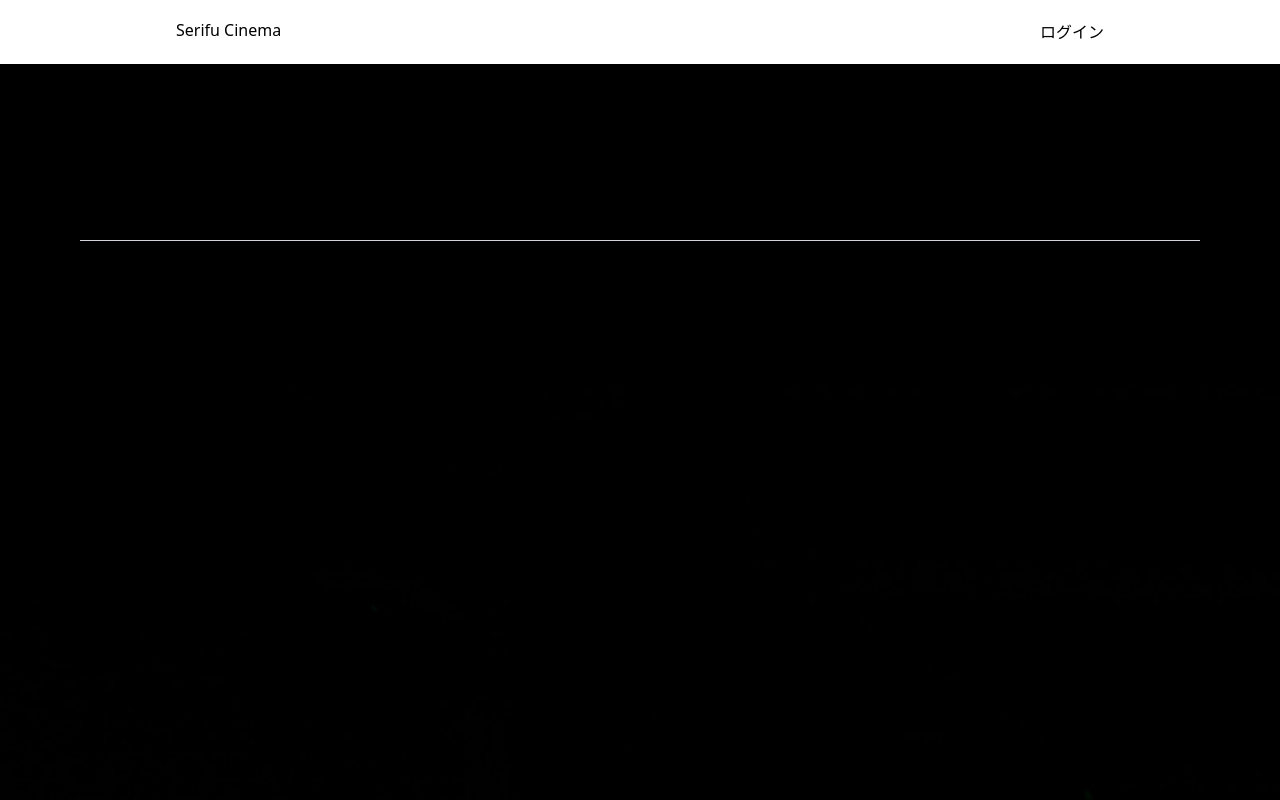
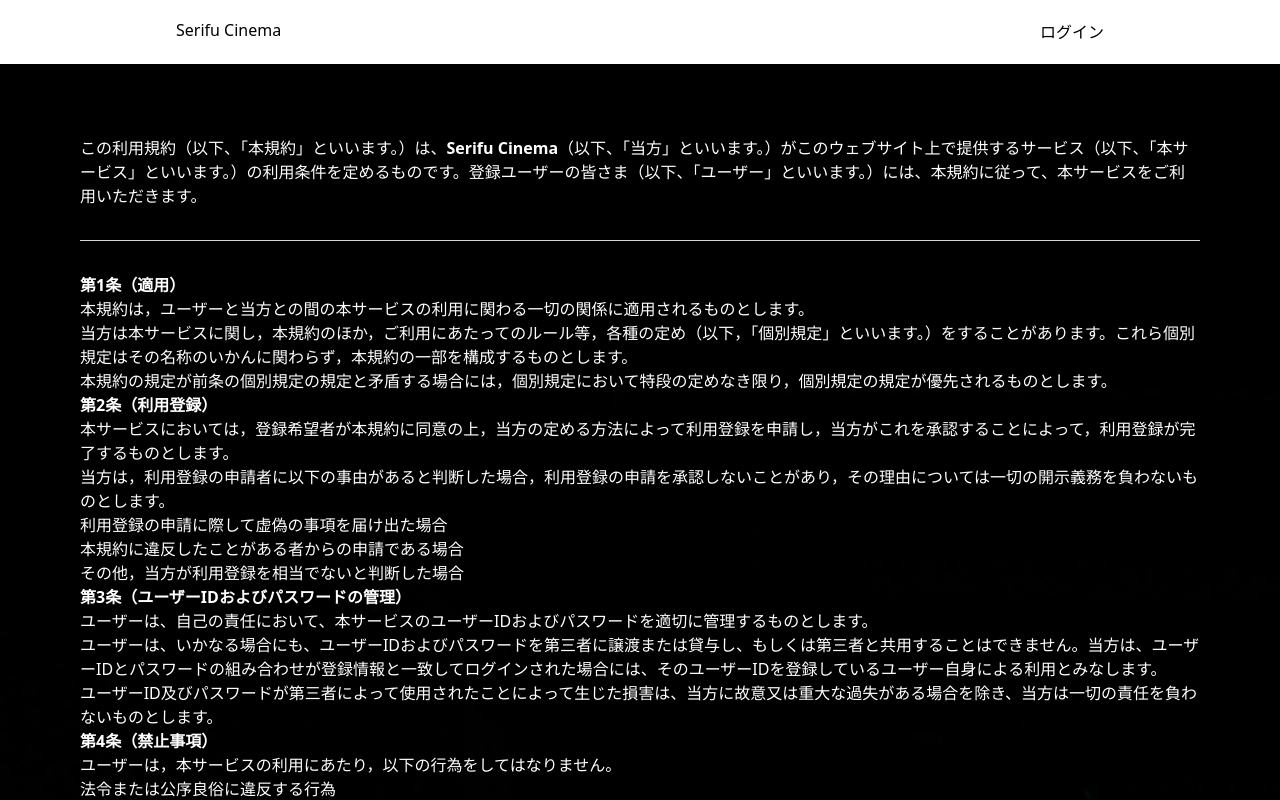
Before and after one commit to ayakuma309/movie-dialoge, a Next.js app: page /terms in a window 1280 px wide. Shown: the top 800 px of the page. Built offline with nearby package versions, Linux system fonts and the light colour scheme; no server answers.

Commit message:
style: 文字の色変更

```diff
--- a/pages/privacyPolicy.tsx
+++ b/pages/privacyPolicy.tsx
@@ -4,7 +4,7 @@ import Layout from "../components/common/Layout";
 const PrivacyPolicy = () => {
   return (
     <Layout title="PrivacyPolicy">
-      <div className="mx-8 md:mx-20 pt-10">
+      <div className="mx-8 md:mx-20 pt-10 text-white">
         <article className="prose prose-sm max-w-none">
           <p>
             <span className="font-bold">Serifu Cinema</span>（以下、「当方」といいます。）は、本ウェブサイト上で提供するサービス（以下、「本サービス」といいます。）におけるユーザーの個人情報の取扱いについて、以下のとおりプライバシーポリシー（以下、「本ポリシー」といいます。）を定めます。
--- a/pages/terms.tsx
+++ b/pages/terms.tsx
@@ -4,7 +4,7 @@ import Layout from "../components/common/Layout";
 const Terms = () => {
   return (
     <Layout title="terms">
-      <div className="mx-8 md:mx-20 pt-10">
+      <div className="mx-8 md:mx-20 pt-10 text-white">
         <article className="prose prose-sm max-w-none">
           <p>
             この利用規約（以下、「本規約」といいます。）は、<span className="font-bold">Serifu Cinema</span>（以下、「当方」といいます。）がこのウェブサイト上で提供するサービス（以下、「本サービス」といいます。）の利用条件を定めるものです。登録ユーザーの皆さま（以下、「ユーザー」といいます。）には、本規約に従って、本サービスをご利用いただきます。
```
